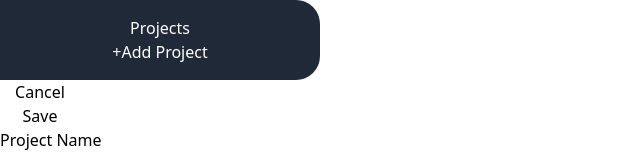
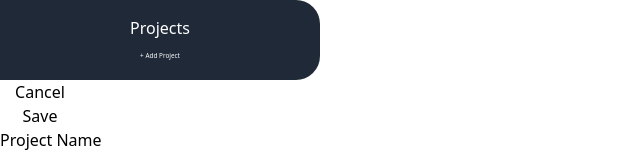
Before and after one commit to thegroosalugg/06-ProjectManager, a React (Vite) app: page / in a window 1280 px wide. Shown: the top 160 px of the page, without its empty margins (0-640 px from the left). Built offline with nearby package versions, Linux system fonts and the light colour scheme.

Commit message:
syling updates

```diff
--- a/src/App.jsx
+++ b/src/App.jsx
@@ -3,7 +3,7 @@ import NewProject from "./components/NewProject";
 
 function App() {
   return (
-    <main className="h-screen my-8 flex gap-8">
+    <main className="h-screen my-2 md:my-8 flex gap-8">
       <Sidebar />
       <NewProject />
     </main>
--- a/src/components/NewProject.jsx
+++ b/src/components/NewProject.jsx
@@ -4,6 +4,7 @@ import Button from "./Button";
 export default function NewProject() {
   return (
     <div className="flex flex-col md:w-3/5 m-3">
+      {/* <div className="flex flex-col md:w-3/5 m-3 md:ml-0 lg:min-w-[0] mx-auto"> */}
       <menu className="flex gap-3 justify-end p-3 mb-3">
         <Button name={"Cancel"} />
         <Button name={"Save"} />
--- a/src/components/Sidebar.jsx
+++ b/src/components/Sidebar.jsx
@@ -3,8 +3,8 @@ export default function Sidebar() {
     <aside id="sidebar">
       <h2 className="md:text-xl uppercase font-bold my-4">Projects</h2>
       <div className="my-5">
-        <button className="text-xs md:text-base px-4 py-2 rounded-md bg-stone-700 text-stone-300 hover:bg-stone-600 hover:text-stone-100">
-          +Add Project
+        <button className="text-xxs md:text-base px-4 py-2 rounded-md bg-stone-700 text-stone-300 hover:bg-stone-600 hover:text-stone-100">
+          + Add Project
         </button>
       </div>
       <ul></ul>
--- a/src/index.css
+++ b/src/index.css
@@ -17,8 +17,13 @@ button {
   transition: background-color 0.5s ease, color 0.5s ease;
 }
 
+.text-xxs {
+  font-size: 0.4rem;
+}
+
 #sidebar {
   width: 8rem;
+  /* display: none; */
   display: flex;
   flex-direction: column;
   align-items: center;
@@ -33,5 +38,6 @@ button {
 @media (min-width: 768px) {
   #sidebar {
     width: 20rem;
+    /* display: flex; */
   }
 }
```
